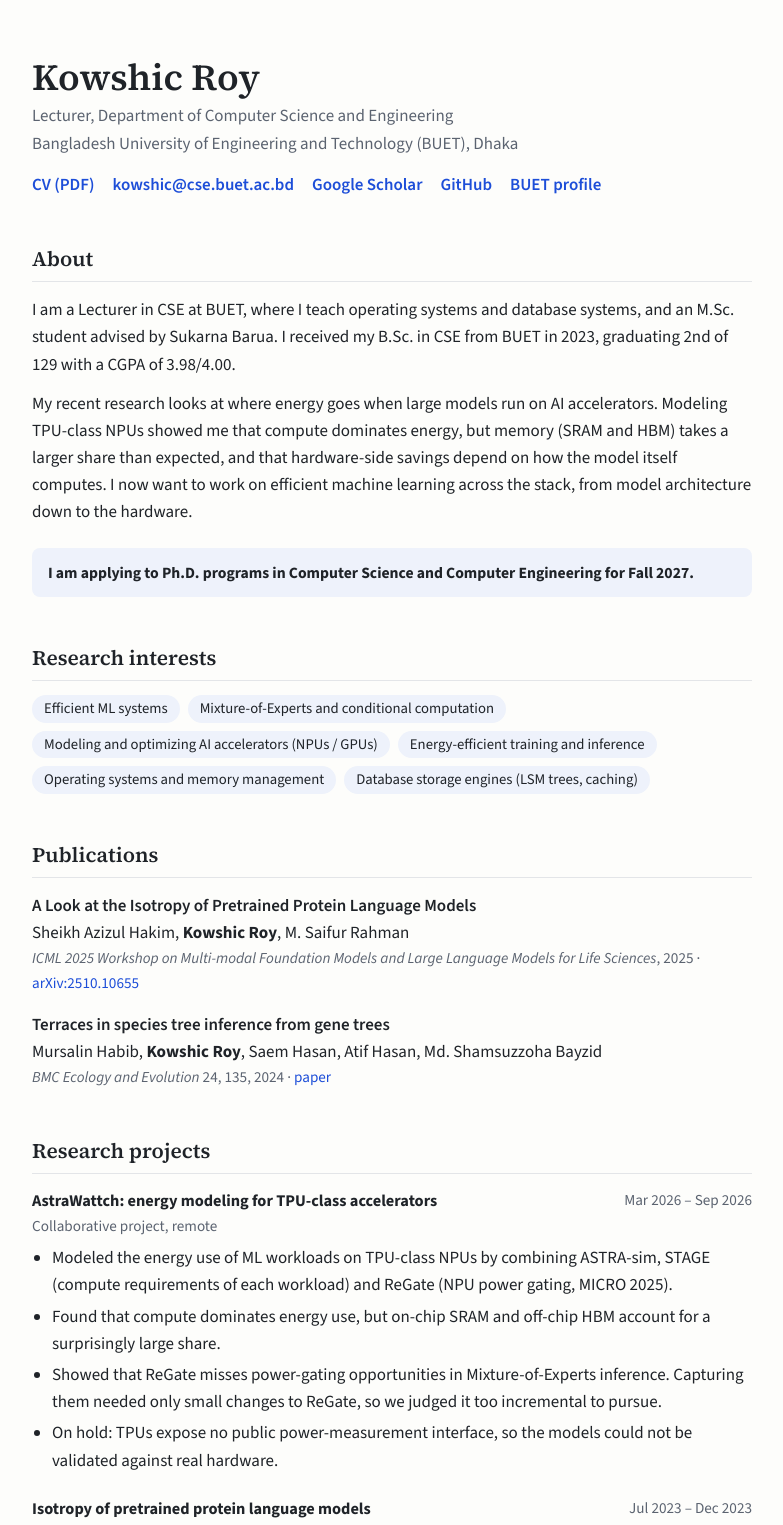
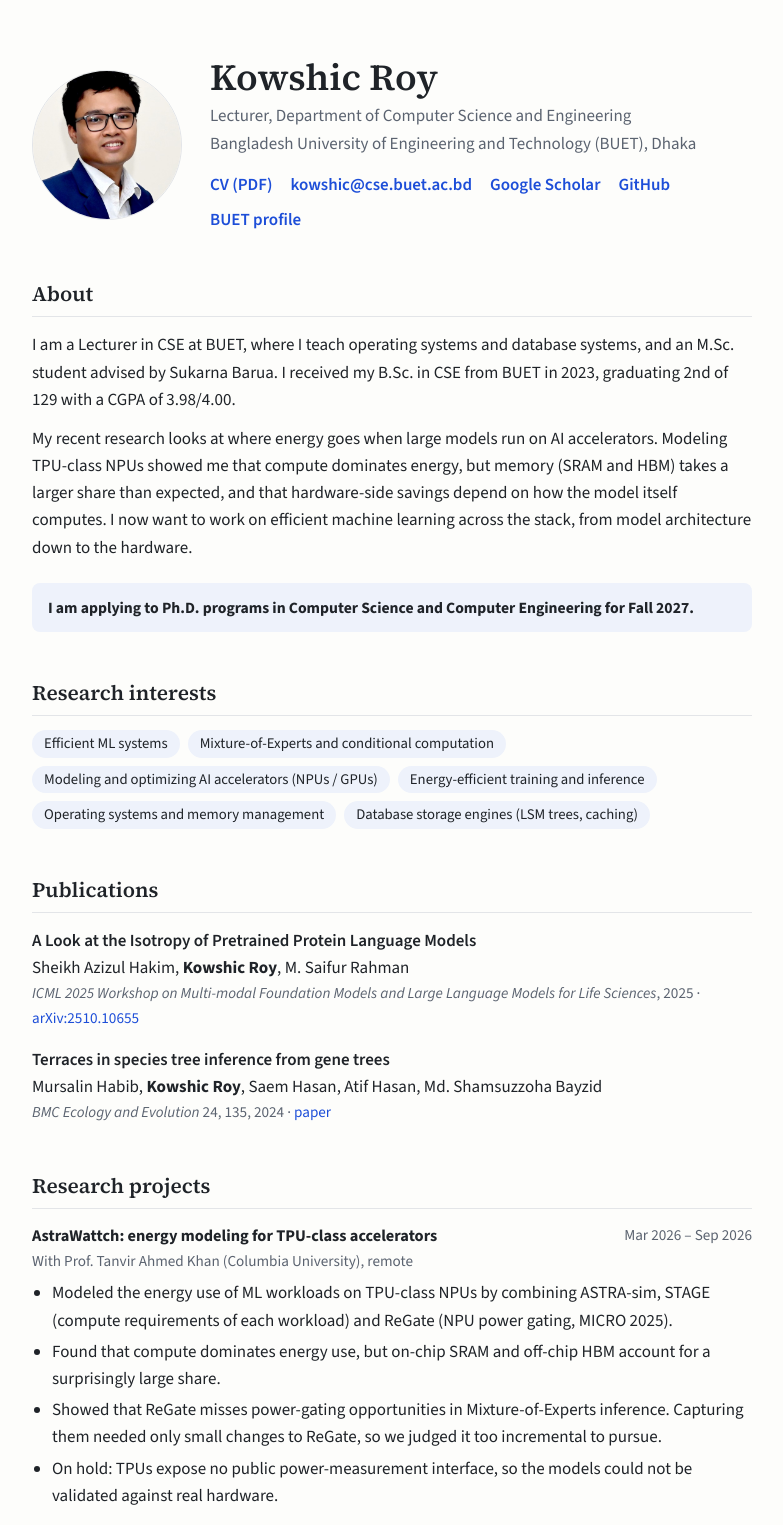
Before and after one commit to vodro/vodro.github.io, a plain HTML site: page index.html in a window 1280 px wide. Shown: the top 1525 px of the page, without its empty margins (248-1031 px from the left). Drawn offline with nearby package versions, Linux system fonts and the light colour scheme.

Commit message:
Add photo, name Prof. Khan on AstraWattch, link CV to vodro.github.io

```diff
--- a/index.html
+++ b/index.html
@@ -65,6 +65,16 @@
   .entry li, .bullets li { margin-bottom: 4px; }
   .tags { display: flex; flex-wrap: wrap; gap: 8px; margin: 10px 0 0; padding: 0; list-style: none; }
   .tags li { background: var(--chip); border-radius: 999px; padding: 2px 12px; font-size: 0.92rem; }
+  .hero { display: flex; align-items: center; gap: 28px; }
+  .photo {
+    width: 150px; height: 150px; flex: none; border-radius: 50%;
+    object-fit: cover; object-position: 50% 22%;
+    border: 1px solid var(--rule);
+  }
+  @media (max-width: 520px) {
+    .hero { flex-direction: column; align-items: flex-start; gap: 18px; }
+    .photo { width: 120px; height: 120px; }
+  }
   footer { margin-top: 56px; color: var(--muted); font-size: 0.9rem; }
   @media (max-width: 520px) {
     main { padding: 36px 16px 56px; }
@@ -76,7 +86,9 @@
 <body>
 <main>
 
-<header>
+<header class="hero">
+  <img class="photo" src="photo.jpg" alt="Photo of Kowshic Roy" width="485" height="600">
+  <div>
   <h1>Kowshic Roy</h1>
   <p class="role">Lecturer, Department of Computer Science and Engineering<br>
      Bangladesh University of Engineering and Technology (BUET), Dhaka</p>
@@ -87,6 +99,7 @@
     <li><a href="https://github.com/vodro">GitHub</a></li>
     <li><a href="https://cse.buet.ac.bd/faculty/faculty_detail/kowshic">BUET profile</a></li>
   </ul>
+  </div>
 </header>
 
 <section>
@@ -129,7 +142,7 @@
 
   <div class="entry">
     <div class="entry-head"><h3>AstraWattch: energy modeling for TPU-class accelerators</h3><span class="when">Mar 2026 – Sep 2026</span></div>
-    <div class="meta">Collaborative project, remote</div>
+    <div class="meta">With Prof. Tanvir Ahmed Khan (Columbia University), remote</div>
     <ul>
       <li>Modeled the energy use of ML workloads on TPU-class NPUs by combining ASTRA-sim, STAGE (compute requirements of each workload) and ReGate (NPU power gating, MICRO 2025).</li>
       <li>Found that compute dominates energy use, but on-chip SRAM and off-chip HBM account for a surprisingly large share.</li>
```
Also changed, not shown: photo.jpg (added), 1 other file.
